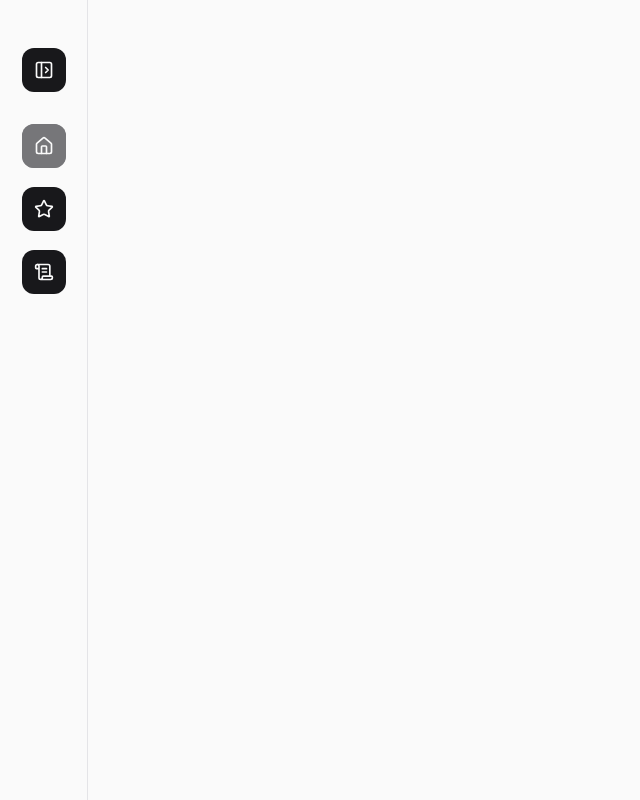
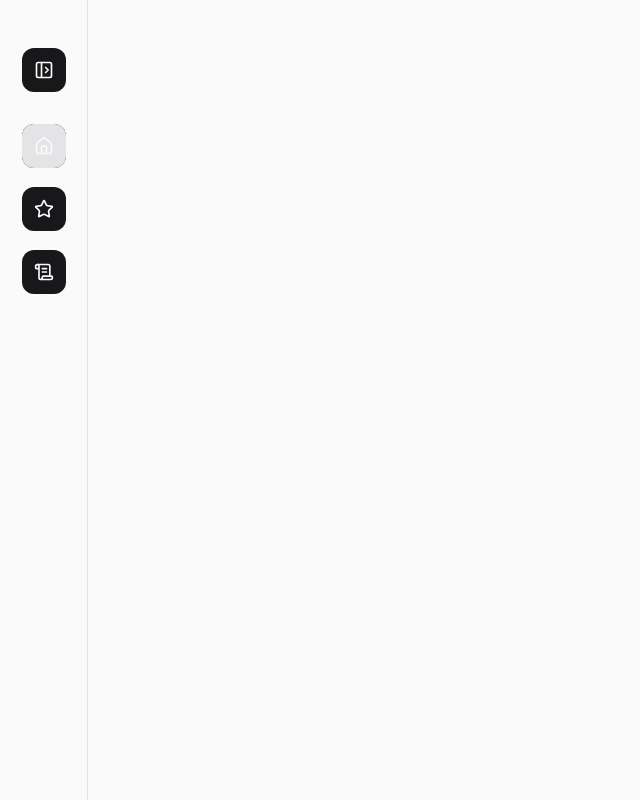
Before and after one commit to davidkupyn/ui, a SvelteKit app: page /sidebar in a window 1280 px wide. Shown: the whole page, without its empty margins (0-640 px from the left). Built offline with nearby package versions, Linux system fonts and the light colour scheme.

Commit message:
Fix sidebar color

```diff
--- a/src/routes/sidebar/+page.svelte
+++ b/src/routes/sidebar/+page.svelte
@@ -34,7 +34,7 @@
 				href="/"
 				on:click|stopPropagation
 				aria-label="Go to home page"
-				class="text-center w-fit font-bold whitespace-nowrap p-2 focus-visible:ring-2 focus-visible:outline-none rounded-xl transition ring-offset-base-50 dark:ring-offset-base-950 focus-visible:ring-primary-600"
+				class="text-center w-fit font-bold whitespace-nowrap p-2 focus-visible:ring-2 focus-visible:outline-none rounded-xl transition ring-offset-background focus-visible:ring-muted-foreground"
 			>
 				Essence</a
 			>
@@ -87,7 +87,7 @@
 									duration: 200
 								}}
 								out:send={{ key: 'background', easing: cubicOut, duration: 200 }}
-								class="w-full h-full rounded-xl bg-base-300/50 dark:bg-base-800/50"
+								class="w-full h-full rounded-xl bg-muted"
 							/>
 						{/if}
 					</button>
```
